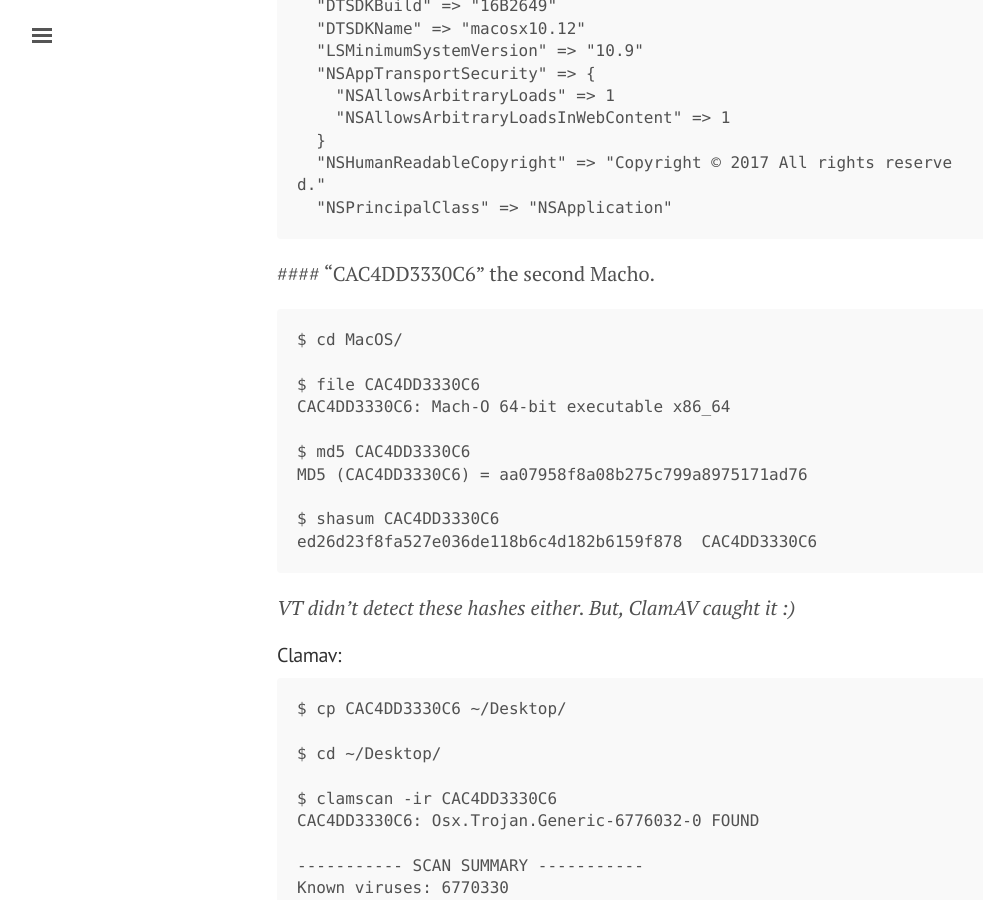
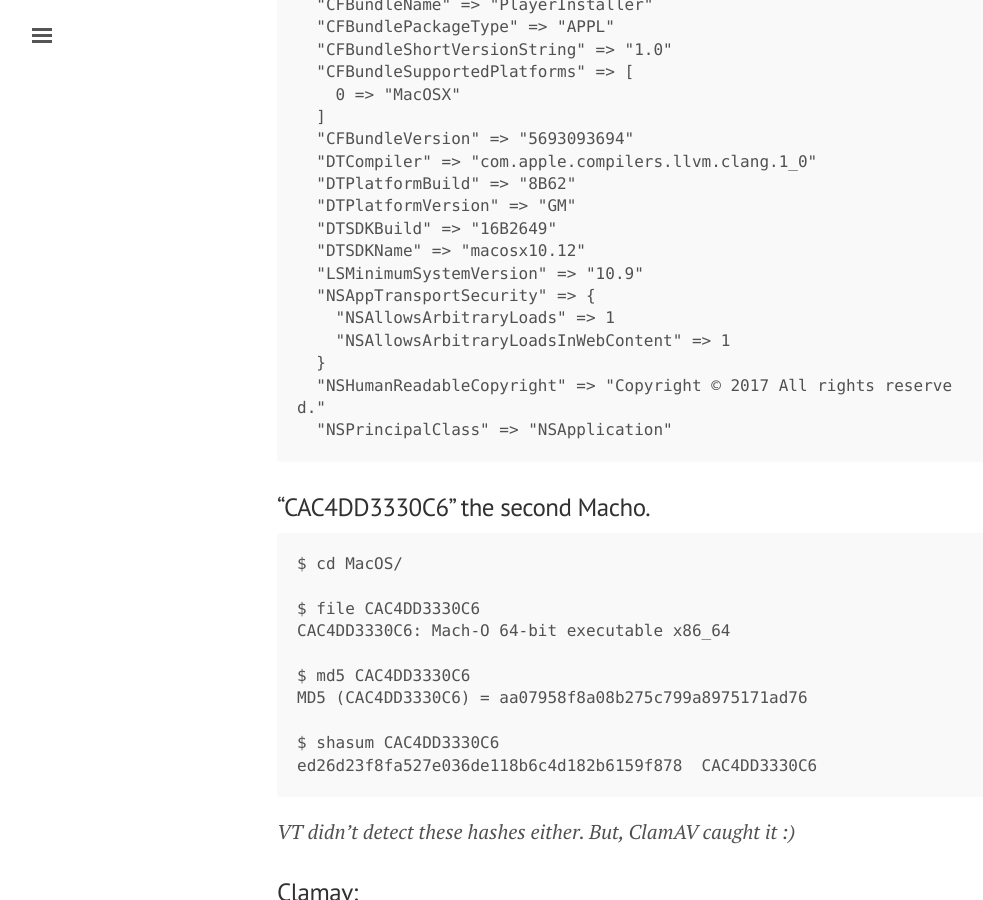
Before and after one commit to ragingrooster/ragingrooster.github.io, a Jekyll site: the page built from _posts/2019-01-16-Adload.md, in a window 1280 px wide and 900 px high, scrolled down 11816 px. Shown: the whole window, without its empty margins (3-986 px from the left). Built offline with Jekyll 4.4.1, drawn with Linux system fonts in a browser that asks for light colours; our own code applies the rules of GitHub Pages for plain Markdown files.

````diff
--- a/_posts/2019-01-16-Adload.md
+++ b/_posts/2019-01-16-Adload.md
@@ -4,19 +4,19 @@ title: Adload Sample, Part 1: Static Analysis... mostly
 ---
 Happy New Year! Excuse my absense while I have been away studying for GCFA and enjoying the holidays. Now that's all over I'm back to show you some static analysis of a macOS trojan I found today. Hope you enjoy and please send any questions, or comments to ragingroosterrem@gmail.com. Thanks!
 
-### Tools Used:
+## Tools Used:
 - macOS High Sierra virtualized with Virtualbox
 - Bash Commands: bash, cat, cd, clamscan, codesign, file, find, hdiutil, ls, md5, openssl, plutil, shasum
 - VirusTotal
 
-### The Story, YAFFD
+## The Story, YAFFD
 I was googling a security tool called moloch + threat hunting from a mac and clicked on a link to what I thought was a security blog containing some juciy information. It was the third link on the first page of results mind you! Instead of being served up some content to make my day easier, I was redirected to Yet Another Fake Flash Dropper (YAFFD). Okay, TBH I preffered to do some malware analysis anyway.
 
 <img src="{{ site.baseurl }}/images/YAFFD.png">
 
-### Analysis
+## Analysis
 
-#### After I clicked the pretty download button and received my shiny new flash installer (.dmg), I fired up my shell and went to my downloads directory to check this puppy out.
+### After I clicked the pretty download button and received my shiny new flash installer (.dmg), I fired up my shell and went to my downloads directory to check this puppy out.
 ```
 $ cd ~/Downloads
 
@@ -37,7 +37,7 @@ AdobeFlashPlayerInstaller.dmg: code object is not signed at all
 ```
 _Hey! Wouldn't Adobe sign their product is it was legit?_
 
-#### Let's tear into this .dmg like a bag of hot cheetos.
+### Let's tear into this .dmg like a bag of hot cheetos.
 ```
 $ hdiutil attach AdobeFlashPlayerInstaller.dmg
 Checksumming Protective Master Boot Record (MBR : 0)…
@@ -85,7 +85,7 @@ $ find .
 ```
 _Looks similar to most other .dmg directory structures._
 
-##### Let's take a look at the .dmg's Property List (plist) which stores some valuable app data.
+#### Let's take a look at the .dmg's Property List (plist) which stores some valuable app data.
 ```
 $ cd /Volumes/Player/Player_210.app/
 
@@ -109,7 +109,7 @@ $ plutil -p Info.plist
 ```
 _Looks like "Xl5NyWPPpAg.cD3QOlw2RV1GoEhnKg" is the binary executed by the .dmg at launch._
 
-##### Let's inspect the binary.
+#### Let's inspect the binary.
 ```
 $ cd MacOS/
 
@@ -121,7 +121,7 @@ Xl5NyWPPpAg.cD3QOlw2RV1GoEhnKg: Bourne-Again shell script text executable, ASCII
 ```
 _Hey! That's a shell script, not a Macho... But, that's not too extraordinary._
 
-##### Let's just see what it does.
+#### Let's just see what it does.
 ```bash
 $ cat Xl5NyWPPpAg.cD3QOlw2RV1GoEhnKg
 #!/bin/bash
@@ -131,7 +131,7 @@ eval "$(openssl enc -base64 -d -aes-256-cbc -nosalt -pass pass:5692438210 <"$fil
 ```
 _Okay, so this is interesting. The bash script uses openssl to decrypt whatever is in "enc" using base64 & AES 256._
 
-#### Let's see what /Resources/enc is!
+### Let's see what /Resources/enc is!
 ```
 $ cd /Volumes/Player_210.app/Contents/Resources
 
@@ -140,7 +140,7 @@ enc: ASCII text
 ```
 _Yep. As expected._
 
-#### Time to decrypt it. Thanks for giving me the command & password to do it!
+### Time to decrypt it. Thanks for giving me the command & password to do it!
 ```bash
 $ openssl enc -base64 -d -aes-256-cbc -nosalt -pass pass:5692438210 < enc > ~/Desktop/decoded.sh
 
@@ -170,7 +170,7 @@ eval "$(_m "$_t" "$_y")"
 ```
 _Gross! I don't want to spend all day on those loops. These functions are likely used to call down another binary, hence the term "dropper". The "t" variable is defintely obfuscated, likely multiple times based on the printf and xxd commands._
 
-#### Shortcut: Debug it with bash.
+### Shortcut: Debug it with bash.
 ```
 $ bash -x decoded.sh 2> debugged.txt
 ```
@@ -195,7 +195,7 @@ _This takes a minute. And executes the script! So that means... do it in a VM on
 ```
 _There is a lot of output in the debug file, we may need to reference this later, but for now the important part is a file was downloaded from api[.]masteranalyser[.]com with some unique info from my machine, placed in the "tmp" directory, and then executed. We can see now that the variable "y" in the "enc" file above was actually Player.app. The "t" variable was likely used to enumerate the OS version and UUID of my machine which was used to form the URL. Note: I defanged the URL in the output above._
 
-#### Okay, let's see what's in /tmp/kMeQxavD/Player.app:
+### Okay, let's see what's in /tmp/kMeQxavD/Player.app:
 ```
 $ cd /tmp/kMeQxavD/Player.app/
 
@@ -221,7 +221,7 @@ $ find .
 ```
 _Interesting there is a second /Contents/MacOS directory with CAC4DD3330C6 in it.. we'll come back to that later._
 
-#### I want to know if the .app file is signed.
+### I want to know if the .app file is signed.
 ```
 $ cd ..
 
@@ -247,7 +247,7 @@ Internal requirements count=1 size=172
 ```
 _Hey now would you look at that._
 
-#### Let's figure out which binary the .app uses.
+### Let's figure out which binary the .app uses.
 ```
 $ cd Player.app/Contents/
 
@@ -269,7 +269,7 @@ $ plutil -p Info.plist
 ```
 _Looks like its named "5693093694". Note: If I just wanted the CFBundleExecutable info I could run: plutil -p Info.plist | grep "CFBundleExecutable" to pull just that._
 
-#### What is "5693093694", I wonder?
+### What is "5693093694", I wonder?
 ```
 $ cd MacOS/
 
@@ -287,7 +287,7 @@ b69c1075af2d307e0d12d61b7af05d4980827d5e  5693093694
 ```
 _Ah, here we go. The hashes were not found on VT when I searched them today. So, I scanned with Clamscan._
 
-#### Clamscan:
+### Clamscan:
 ```
 $ clamscan -ir 5693093694
 
@@ -301,9 +301,9 @@ Data scanned: 0.12 MB
 Data read: 0.12 MB (ratio 1.00:1)
 Time: 15.947 sec (0 m 15 s)
 ```
-_Nothing found. So, I uploaded it to VT. Results were 3/56 when I first sumbitted the file: <https://www.virustotal.com/#/file/2b458e0ea39db0f51b7c94e1bf28560a35f1ed07461ef9b094360d183a69da18/detection>. Looks like the binary is Adload-M, a MacOS Trojan. Windows versions of Adload typically introduce backdoors on the system._
+_Nothing found. So, I uploaded it to VT. Results were 3/56 when I first sumbitted the file:<https://www.virustotal.com/#/file/2b458e0ea39db0f51b7c94e1bf28560a35f1ed07461ef9b094360d183a69da18/detection>. Looks like the binary is Adload-M, a MacOS Trojan. Windows versions of Adload typically introduce backdoors on the system._
 
-#### Back to the second Player.app and binary:
+### Back to the second Player.app and binary:
 ```
 $ cd /tmp/kMeQxavD/Player.app/Contents/Resources/
 
@@ -329,7 +329,7 @@ Internal requirements count=1 size=176
 ```
 _That's a slightly different result than the other Player.app. The Executable of this one is CAC4DD3330C6._
 
-#### Plist says:
+### Plist says:
 ```
 $ cd Player.app/Contents
 
@@ -363,9 +363,8 @@ $ plutil -p Info.plist
   }
   "NSHumanReadableCopyright" => "Copyright © 2017 All rights reserved."
   "NSPrincipalClass" => "NSApplication"
-  ```
-
- ####  "CAC4DD3330C6" the second Macho.
+```
+###  "CAC4DD3330C6" the second Macho.
 ```
 $ cd MacOS/
 
@@ -380,7 +379,7 @@ ed26d23f8fa527e036de118b6c4d182b6159f878  CAC4DD3330C6
 ```
 _VT didn't detect these hashes either. But, ClamAV caught it :)_
 
-#### Clamav:
+### Clamav:
 ```
 $ cp CAC4DD3330C6 ~/Desktop/
 
@@ -401,10 +400,10 @@ Time: 15.506 sec (0 m 15 s)
 ```
 _I also uploaded this binary to VT. It was detected as Adload by 17/56 AV engines right away. Results: <https://www.virustotal.com/#/file/a23c9488d26bf65b1b5209c042b8340304d295cdfc55f2f31cb89d3511f9634d/detection>._
 
-#### Finishing up.
+### Finishing up.
 _Okay, I've identified that I was definetly redirected to yet another fake flash dropper. But, what does this version of Adload do? Well, you'll have to wait until part 2 for the answer when I show you some behavioral analysis. Don't worry I won't keep you waiting long this time ;). I hope you learned something from this little exercise. Please let me know if you have anything to add, or if I missed anything via email. Until next time, cheers!_
 
-##### IOCs:
+#### IOCs:
 ```
 eafb2f45de3e6f6d5dee2a5e2148b8cf
 b69c1075af2d307e0d12d61b7af05d4980827d5e
````
